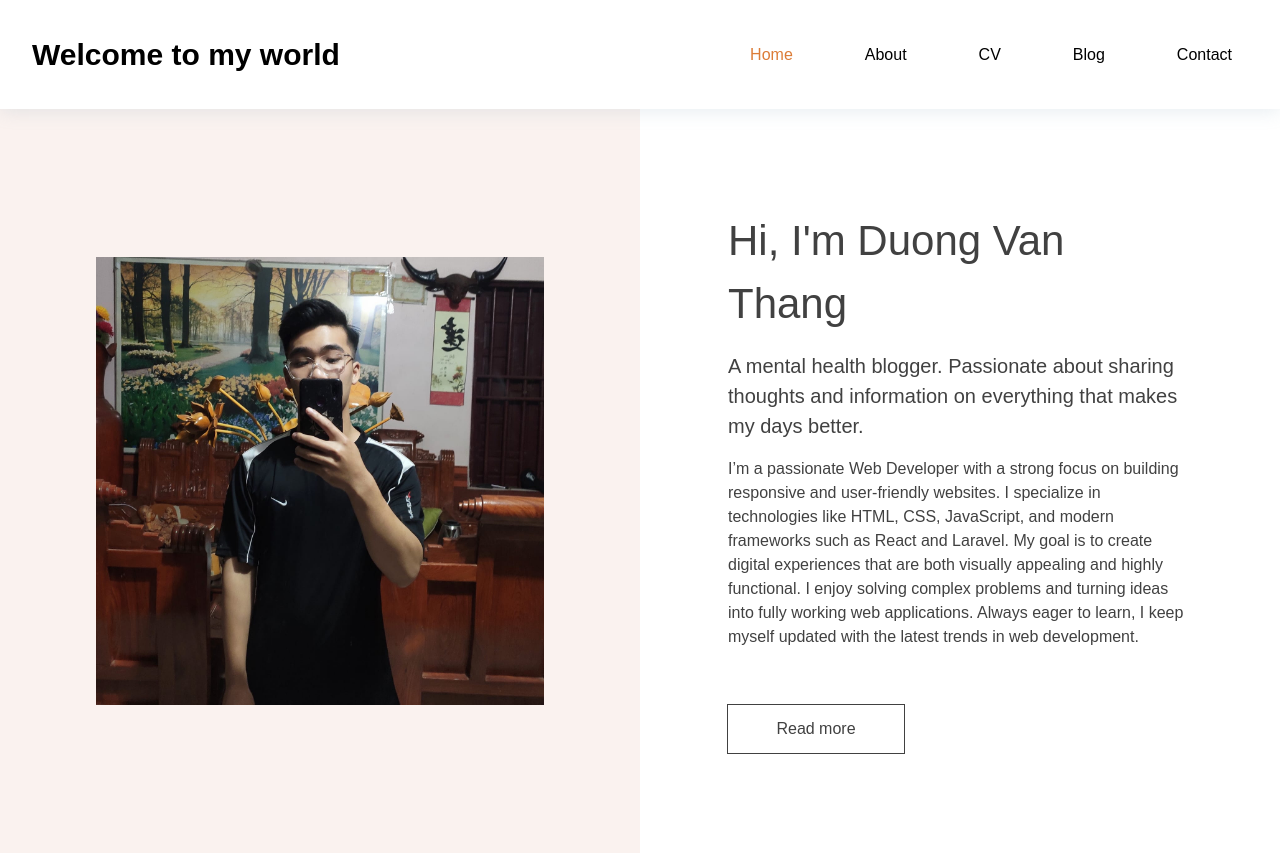
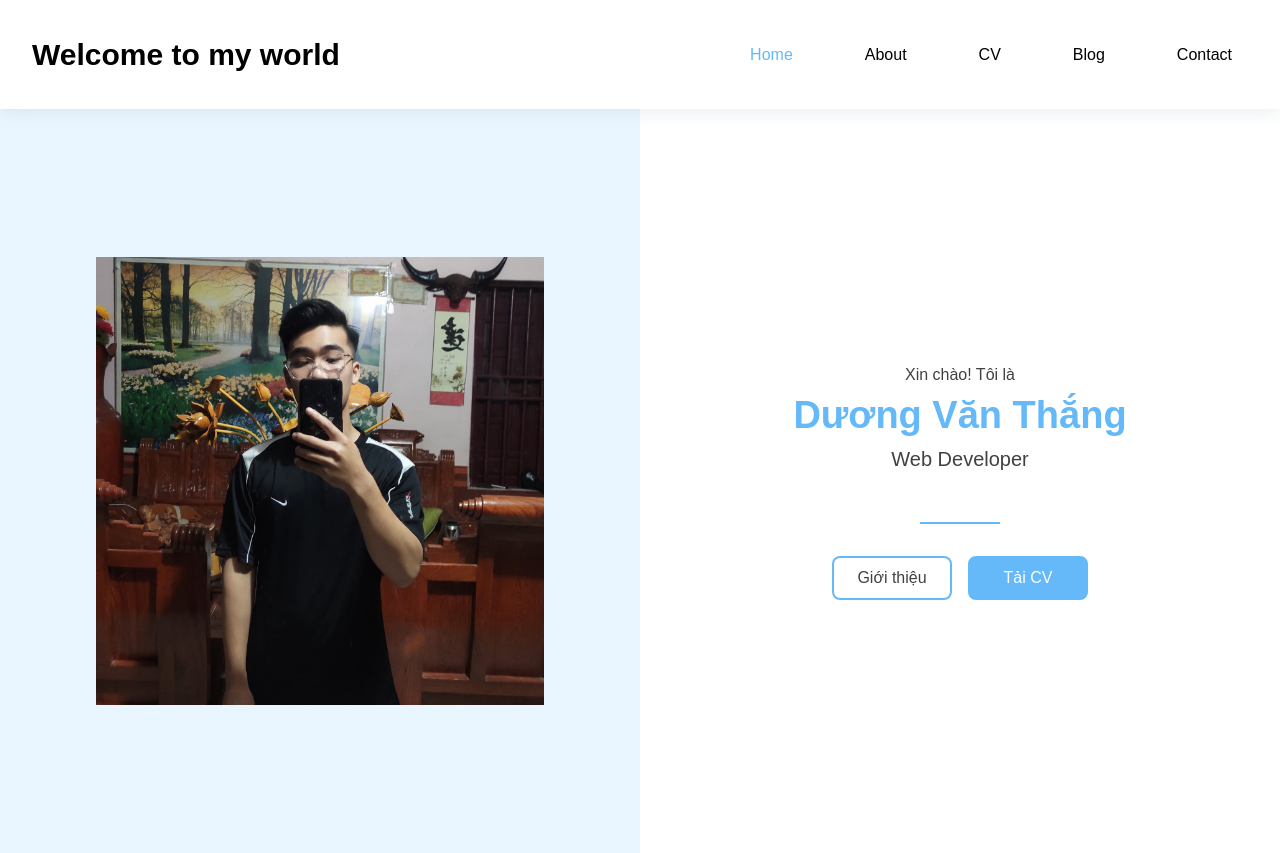
Before and after one commit to duongthang123/persional_blog, a React (Vite) app: page / in a window 1280 px wide. Built offline with nearby package versions, Linux system fonts and the light colour scheme; a web font is replaced by a local one.

Commit message:
change ui infomation introduce

```diff
--- a/src/components/Information.jsx
+++ b/src/components/Information.jsx
@@ -4,23 +4,29 @@ import ImgPersional from '../assets/me.jpg';
 const Information = () => {
   return (
     <div className='flex'>
-        <div className='relative flex items-center justify-around bg-[#faf2ef] w-[50%] h-[744px]'>
+        <div className='relative flex items-center justify-around bg-[#eaf6ff] w-[50%] h-[744px]'>
             <img className='w-[80%] h-[90%] object-contain p-8' src={ImgPersional} alt='Anh'/>
         </div>
-        <div className='flex flex-col justify-center w-[50%] py-4 px-22 text-[#414141]'>
-          <h1 className='text-[42px]'>Hi, I'm Duong Van Thang</h1>
-          <p className='text-[20px] pt-4' >
-            A mental health blogger. Passionate about sharing thoughts and information on everything that makes my days better.
-          </p>
-          <p className='text-[16px] pt-4'>
-            I’m a passionate Web Developer with a strong focus on building responsive and user-friendly websites.
-            I specialize in technologies like HTML, CSS, JavaScript, and modern frameworks such as React and Laravel.
-            My goal is to create digital experiences that are both visually appealing and highly functional.
-            I enjoy solving complex problems and turning ideas into fully working web applications.
-            Always eager to learn, I keep myself updated with the latest trends in web development.
+        <div className='flex flex-col items-center justify-center w-[50%] py-4 px-22 text-[#414141]'>
+          <p className='text-[16px]'>Xin chào! Tôi là</p>
+          <h1 className='text-[38px] text-[#65b9f8] font-[550]'>Dương Văn Thắng</h1>
+          <p className='text-[20px] font-[450]'>
+            Web Developer
           </p>
 
-          <button className='text-[16px] max-w-[176px] outline mt-[56px] px-6 py-3 cursor-pointer'>Read more</button>
+          <div className="w-[80px] h-[2px] bg-[#65b9f8] mt-12"></div>
+          <div className='flex flex-row justify-between items-center text-[16px] cursor-pointer mt-8'>
+            <button className='p-2 mx-2 min-w-[120px] border-[2px] rounded-[8px] border-[#65b9f8] cursor-pointer font-[450]'>Giới thiệu</button>
+            <button className='p-2 mx-2 min-w-[120px] border-[2px] rounded-[8px] text-[#fff] bg-[#65b9f8] border-[#65b9f8] font-[450] cursor-pointer'>Tải CV</button>
+          </div>
+
+          <nav className=''>
+            <a href=''></a>
+            <a href=''></a>
+            <a href=''></a>
+            <a href=''></a>
+          </nav>
+
         </div>
     </div>
   )
--- a/src/index.css
+++ b/src/index.css
@@ -18,7 +18,7 @@
 }
 
 .active {
-  color: #dc7c37;
+  color: #65b9f8;
 }
 /*
 a {
```
